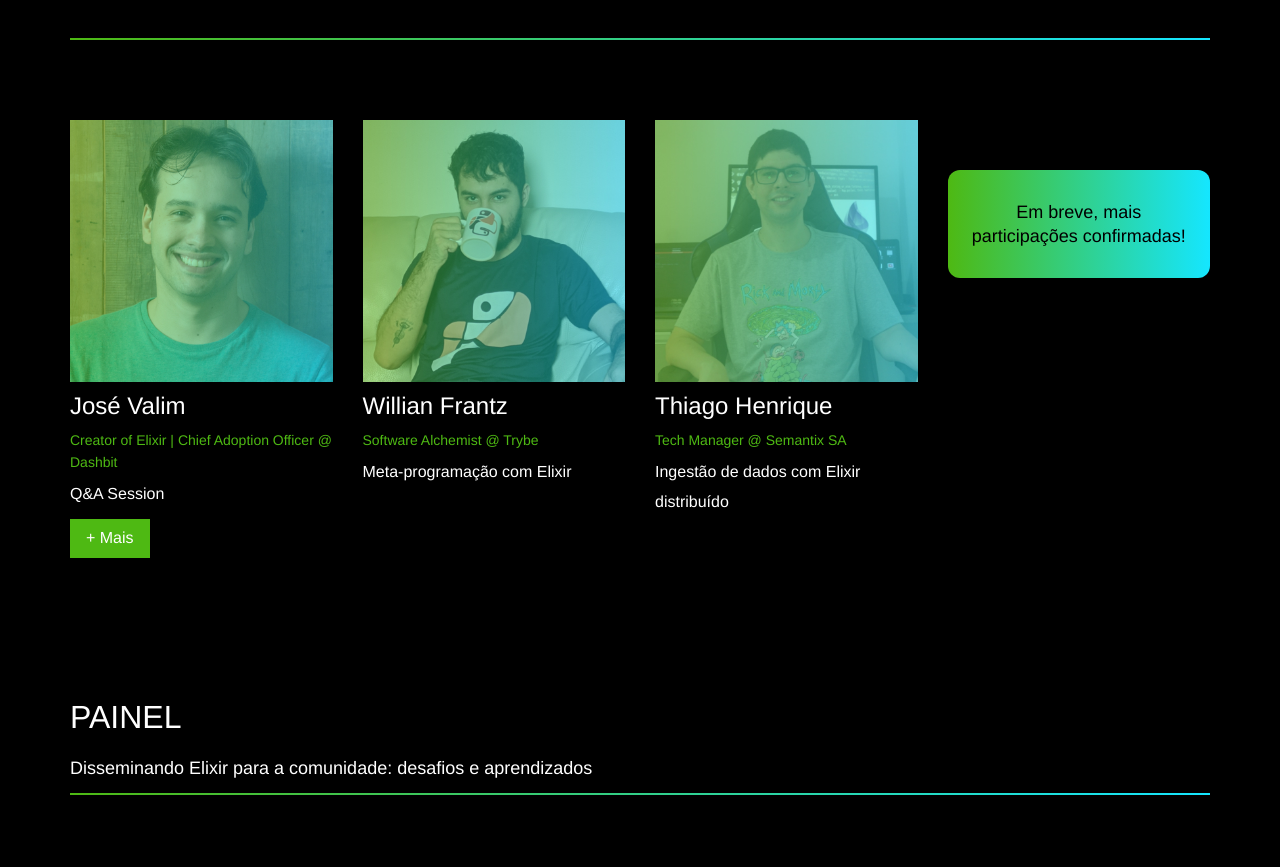
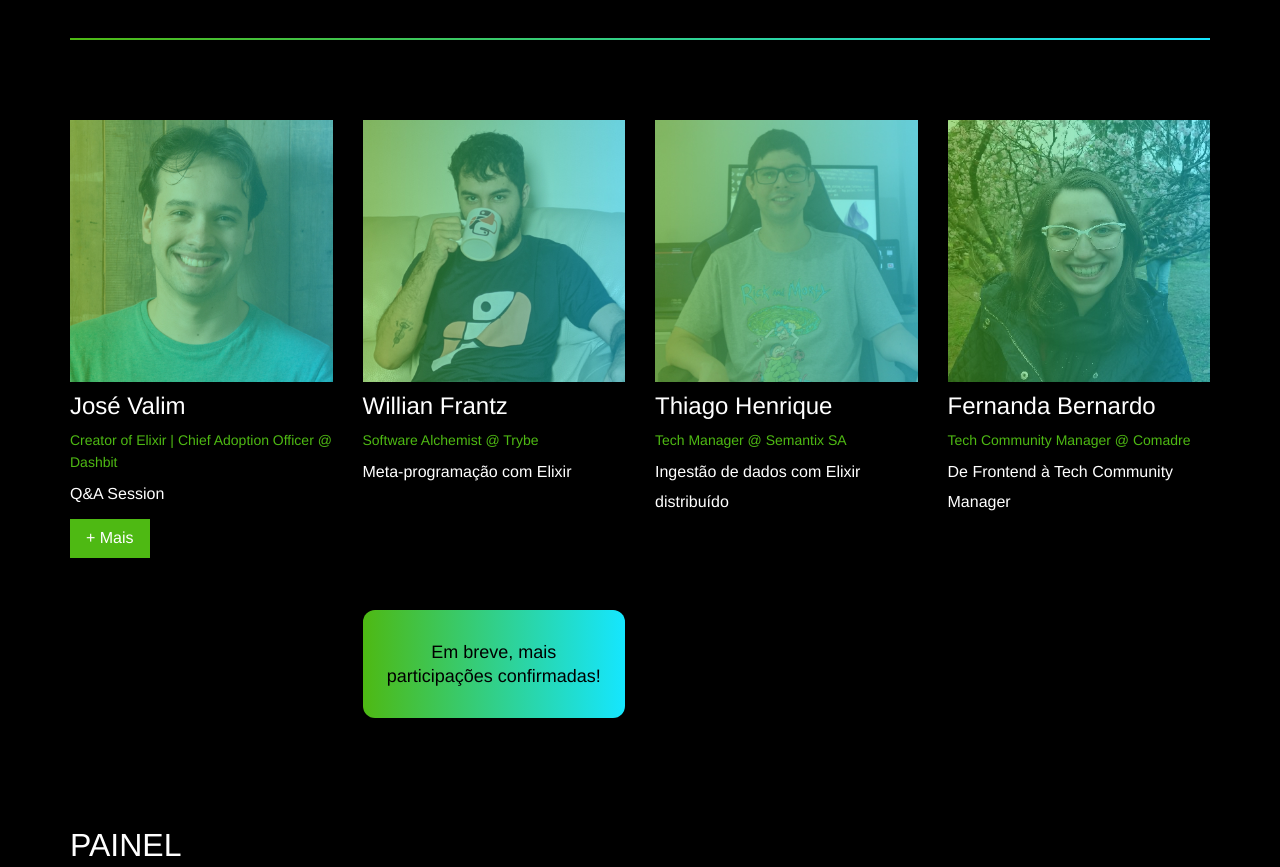
Before and after one commit to felipecotto/codebeam2021, a Next.js app: page / in a window 1280 px wide. Shown: the part 2884-3751 px from the top of the page. Built offline with nearby package versions, Linux system fonts and the light colour scheme; a web font is replaced by a local one.

Commit message:
Nova Palestrante Fernanda

```diff
--- a/src/components/Talks/Talks.module.scss
+++ b/src/components/Talks/Talks.module.scss
@@ -44,6 +44,7 @@
     .talksCard {
         // border: #4eb913 solid 1px;
         // padding: 16px;
+        min-height: 440px;
         .title {
             font-size: 24px;
             margin-bottom: 8px;
--- a/src/components/Talks/index.js
+++ b/src/components/Talks/index.js
@@ -6,6 +6,7 @@
         { id: 1, name: "José Valim", job: "Creator of Elixir | Chief Adoption Officer @ Dashbit", image: "/JoseValim.jpg" , talk: "Q&A Session", more: "https://codesync.global/speaker/jose-valim/"  },
         { id: 2, name: "Willian Frantz", job: "Software Alchemist @ Trybe", image: "/WillianFrantz.jpg", talk: "Meta-programação com Elixir", more: ""  },
         { id: 3, name: "Thiago Henrique", job: "Tech Manager @ Semantix SA", image: "/ThiagoHenrique.jpg", talk: "Ingestão de dados com Elixir distribuído", more: "" },
+        { id: 4, name: "Fernanda Bernardo", job: "Tech Community Manager @ Comadre", image: "/FernandaBernardo.jpg", talk: "De Frontend à Tech Community Manager", more: "" }
 
     ];
 
```
Also changed, not shown: public/FernandaBernardo.jpg (added).
